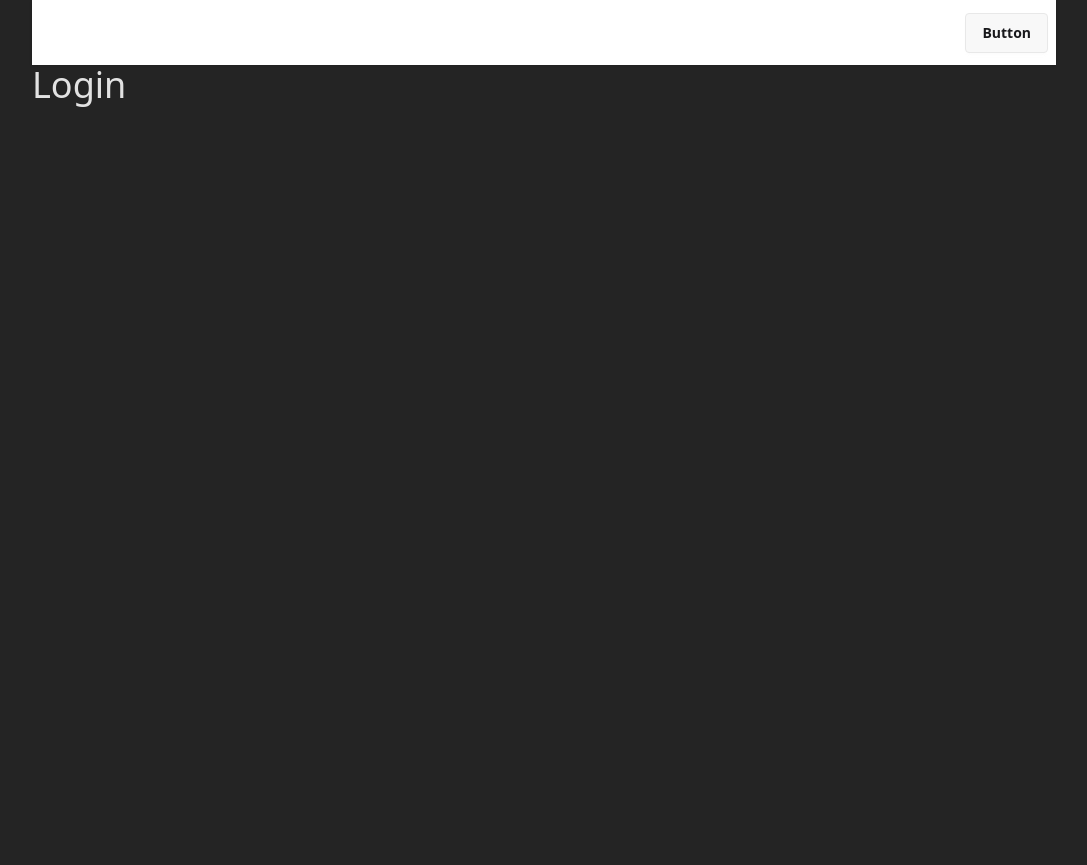
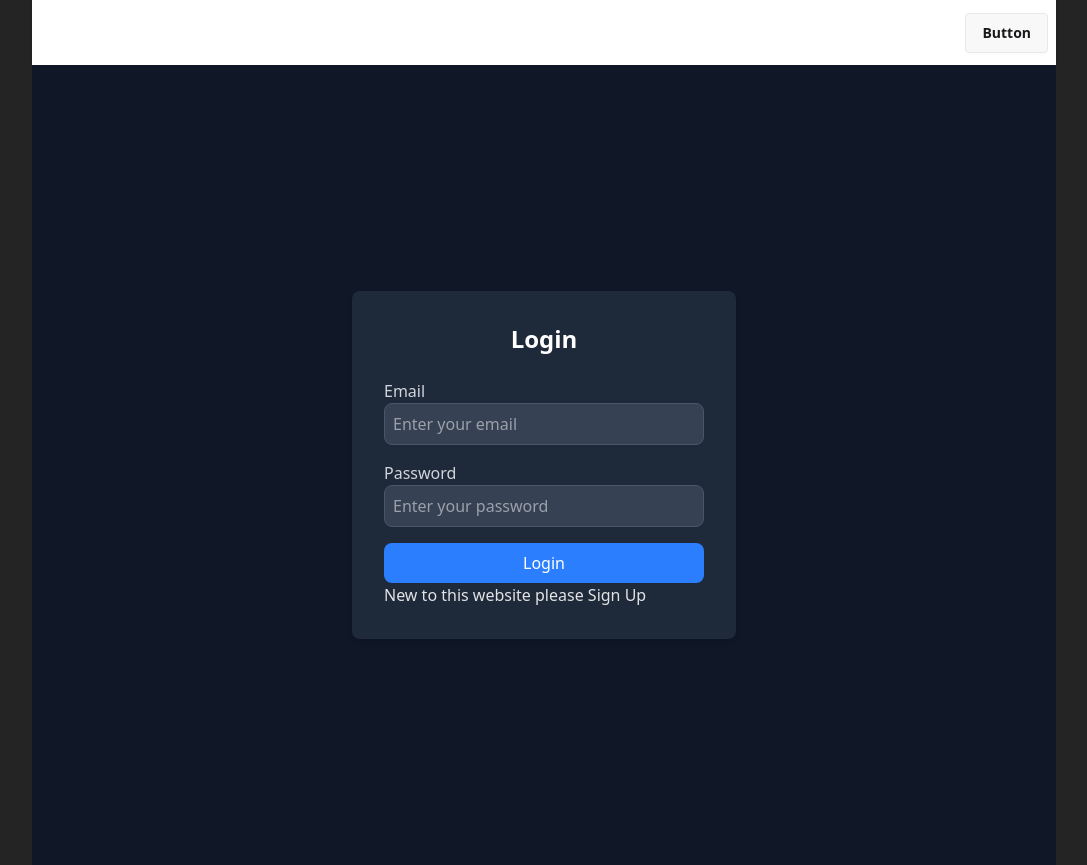
Before and after one commit to antnose/Programming-Hero-Module-50, a React (Vite) app: page /login in a window 1280 px wide. Shown: the whole page, without its empty margins (96-1183 px from the left). Before the commit the page ends 800 px from the top, so only its background shows below. Built offline with nearby package versions, Linux system fonts and the light colour scheme.

Commit message:
complete 7th video of module 50

```diff
--- a/src/Components/Login/Login.jsx
+++ b/src/Components/Login/Login.jsx
@@ -1,9 +1,78 @@
-const Login = () => {
+import { signInWithEmailAndPassword } from "firebase/auth";
+import auth from "../../firebase.init";
+import { useState } from "react";
+import { Link } from "react-router-dom";
+
+export default function LoginPage() {
+  const [success, setSuccess] = useState(false);
+  const [loginError, setLoginError] = useState("");
+
+  const handleLogin = (e) => {
+    e.preventDefault();
+    const email = e.target.email.value;
+    const password = e.target.password.value;
+    console.log(name, password);
+
+    // reset status
+    setSuccess(false);
+    setLoginError("");
+
+    // login user
+    signInWithEmailAndPassword(auth, email, password)
+      .then((result) => {
+        console.log(result.user);
+        setSuccess(true);
+      })
+      .catch((error) => {
+        console.log("Error", error.message);
+        setLoginError(error.message);
+      });
+  };
+
   return (
-    <div>
-      <h2 className="text-4xl">Login</h2>
+    <div className="flex items-center justify-center h-screen bg-gray-900">
+      <div className="bg-gray-800 p-8 rounded-lg shadow-md w-96">
+        <h2 className="text-2xl font-bold text-center mb-6 text-white">
+          Login
+        </h2>
+        <form onSubmit={handleLogin}>
+          <div className="mb-4">
+            <label className="block text-gray-300">Email</label>
+            <input
+              name="email"
+              type="email"
+              className="w-full p-2 border border-gray-600 bg-gray-700 text-white rounded-lg focus:outline-none focus:ring-2 focus:ring-blue-400"
+              placeholder="Enter your email"
+              required
+            />
+          </div>
+          <div className="mb-4">
+            <label className="block text-gray-300">Password</label>
+            <input
+              name="password"
+              type="password"
+              className="w-full p-2 border border-gray-600 bg-gray-700 text-white rounded-lg focus:outline-none focus:ring-2 focus:ring-blue-400"
+              placeholder="Enter your password"
+              required
+            />
+          </div>
+          <button
+            type="submit"
+            className="w-full bg-blue-500 text-white py-2 rounded-lg hover:bg-blue-600 transition duration-300 cursor-pointer"
+          >
+            Login
+          </button>
+        </form>
+
+        {success && <p className="text-green-600">User login successful!</p>}
+        {loginError && <p className="text-red-600"> {loginError} </p>}
+
+        <p>
+          New to this website please <Link to="/signup">Sign Up</Link>
+        </p>
+      </div>
     </div>
   );
-};
+}
 
-export default Login;
+// 4.25
--- a/src/Components/SignUp/SignUp.jsx
+++ b/src/Components/SignUp/SignUp.jsx
@@ -3,6 +3,7 @@ import auth from "../../firebase.init";
 import { useState } from "react";
 import { FaEyeSlash } from "react-icons/fa";
 import { BsFillEyeFill } from "react-icons/bs";
+import { Link } from "react-router-dom";
 
 const SignUp = () => {
   const [success, setSuccess] = useState(null);
@@ -91,6 +92,9 @@ const SignUp = () => {
         </form>
         {errorMessage && <p className="text-red-600"> {errorMessage} </p>}
         {success && <p className="text-green-600 ">Signup is successful</p>}
+        <p>
+          If you have account please go <Link to="/login">Login</Link>
+        </p>
       </div>
     </div>
   );
```
